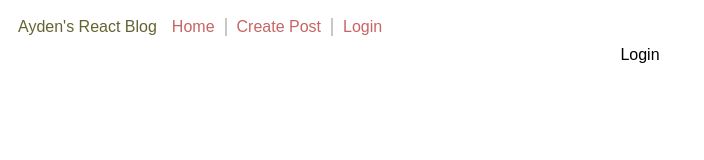
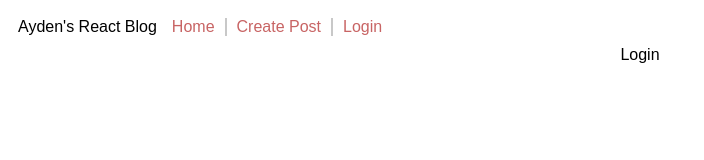
Before and after one commit to leiDnedyA/React-Blog, a React (Create React App) app in the folder react-blog/: page /login in a window 1280 px wide. In both pictures the pointer is over the element "Ayden's React Blog". Shown: the top 160 px of the page, without its empty margins (0-704 px from the left). Built offline with nearby package versions, Linux system fonts and the light colour scheme.

Commit message:
.navbarTitle becomes black on hover

```diff
--- a/react-blog/src/App.css
+++ b/react-blog/src/App.css
@@ -22,6 +22,10 @@
 .navbarTitle {
   padding: 0 5px 0 0;
   color: rgba(100, 100, 50);
+}
+
+.navbarTitle:hover {
+  color: black;
 }
 
 .navbarLink {
```
